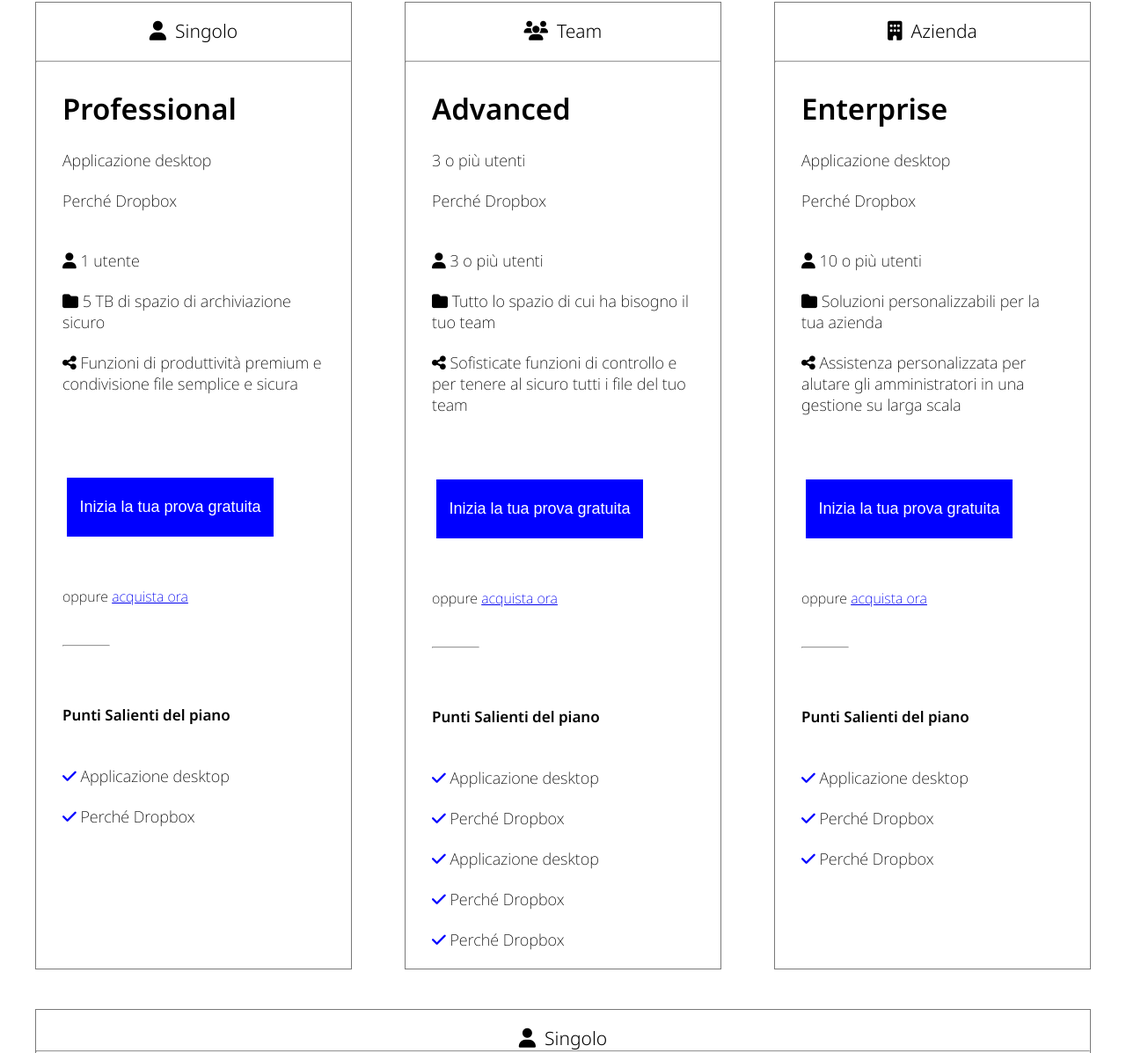
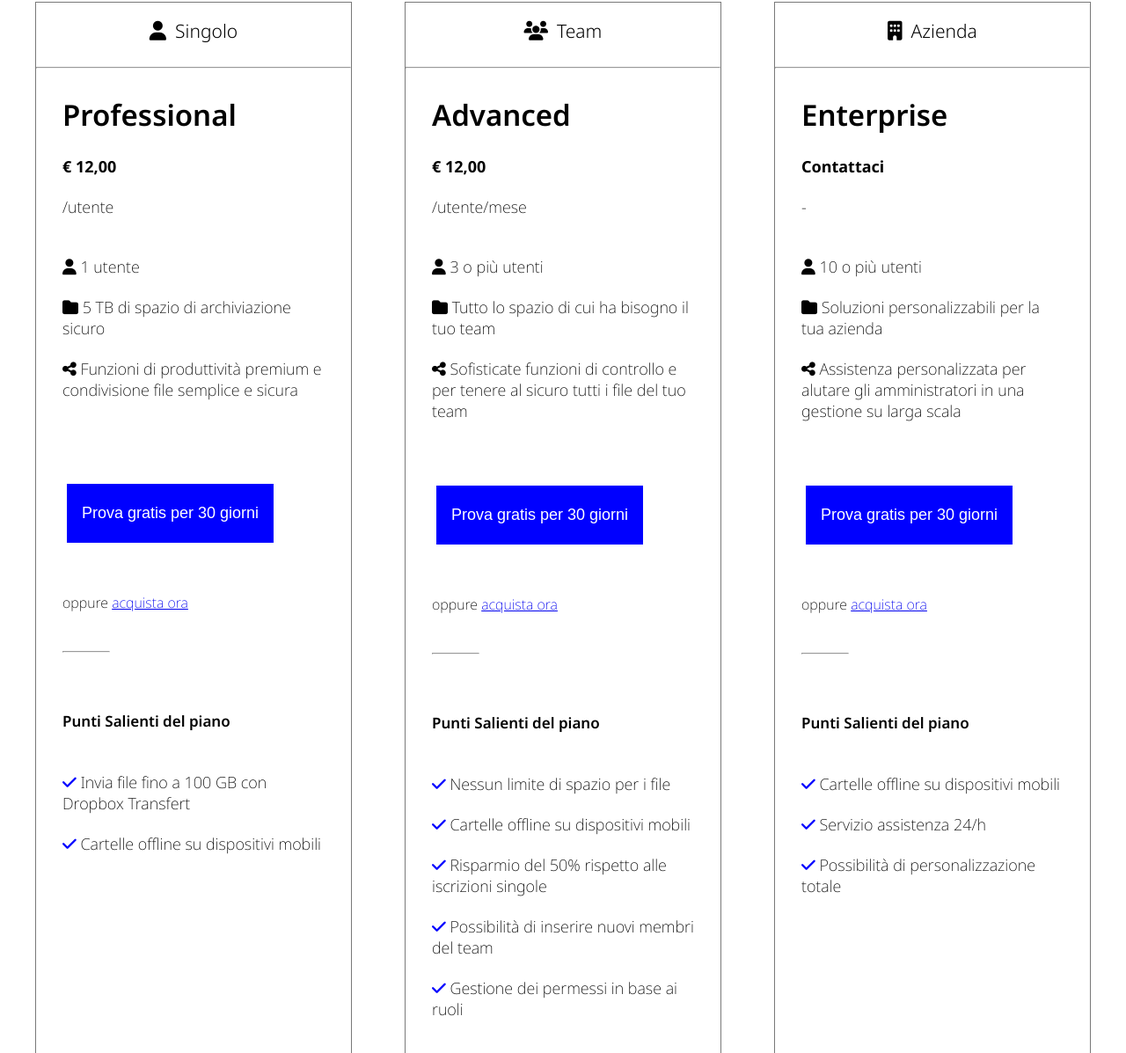
Before and after one commit to Robby94gtr/htmlcss-dropbox, a plain HTML site: page index.html in a window 1280 px wide. Shown: the part 1228-2425 px from the top of the page at 88% size. Drawn offline with Linux system fonts and the light colour scheme.

Commit message:
[EDIT] edited text business plans

```diff
--- a/css/style.css
+++ b/css/style.css
@@ -315,6 +315,10 @@ p{
     width: 18%;
 }
 
+.price{
+    font-weight: bold;
+}
+
 /* contact */
 
 .contact-container{
--- a/index.html
+++ b/index.html
@@ -99,8 +99,8 @@
                         <div class="padding">
                             <h6 class="business-title">Professional</h6>
                             <ul>
-                                <li>Applicazione desktop</li>
-                                <li>Perché Dropbox</li>
+                                <li class="price">&euro; 12,00</li>
+                                <li>/utente</li>
                             </ul>
                             <br>
                             <ul>
@@ -112,7 +112,7 @@
                             </ul>
                             <br>
                             <br>
-                            <button class="btn-blue white">Inizia la tua prova gratuita</button>
+                            <button class="btn-blue white">Prova gratis per 30 giorni</button>
                             <br>
                             <br>
                             <br>
@@ -127,8 +127,10 @@
                             <h6 class="business-title2">Punti Salienti del piano</h6>
                             <br>
                             <ul>
-                                <li><i class="fa-solid fa-check blue"></i> Applicazione desktop</li>
-                                <li><i class="fa-solid fa-check blue"></i> Perché Dropbox</li>
+                                <li><i class="fa-solid fa-check blue"></i> Invia file fino a 100 GB con
+                                    Dropbox Transfert</li>
+                                <li><i class="fa-solid fa-check blue"></i> Cartelle offline su dispositivi
+                                    mobili</li>
                             </ul>
                         </div>
 
@@ -144,19 +146,17 @@
                         <div class="padding">
                             <h6 class="business-title">Advanced</h6>
                             <ul>
-                                <li> 3 o più utenti</li>
-                                <li>Perché Dropbox</li>
+                                <li class="price">&euro; 12,00</li>
+                                <li>/utente/mese</li>
                             </ul>
                             <br>
                             <ul>
                                 <li><i class="fa-solid fa-user"></i> 3 o più utenti</li>
-                                <li><i class="fa-solid fa-folder"></i>  Tutto lo spazio di cui ha bisogno il
-                                    tuo team</li>
-                                <li><i class="fa-solid fa-share-nodes"></i>  Sofisticate funzioni di controllo e per tenere al sicuro tutti i file del
-                                    tuo team</li>
+                                <li><i class="fa-solid fa-folder"></i>  Tutto lo spazio di cui ha bisogno il tuo team</li>
+                                <li><i class="fa-solid fa-share-nodes"></i>  Sofisticate funzioni di controllo e per tenere al sicuro tutti i file del tuo team</li>
                             </ul>
                             <br>
-                            <button class="btn-blue white">Inizia la tua prova gratuita</button>
+                            <button class="btn-blue white">Prova gratis per 30 giorni</button>
                             <br>
                             <br>
                             <br>
@@ -171,13 +171,14 @@
                             <h6 class="business-title2">Punti Salienti del piano</h6>
                             <br>
                             <ul>
-                                <li><i class="fa-solid fa-check blue"></i> Applicazione desktop</li>
-                                <li><i class="fa-solid fa-check blue"></i> Perché Dropbox</li>
-                                <li><i class="fa-solid fa-check blue"></i> Applicazione desktop</li>
-                                <li><i class="fa-solid fa-check blue"></i> Perché Dropbox</li>
-                                <li><i class="fa-solid fa-check blue"></i> Perché Dropbox</li>
+                                <li><i class="fa-solid fa-check blue"></i> Nessun limite di spazio per i file</li>
+                                <li><i class="fa-solid fa-check blue"></i> Cartelle offline su dispositivi mobili</li>
+                                <li><i class="fa-solid fa-check blue"></i> Risparmio del 50% rispetto alle iscrizioni singole</li>
+                                <li><i class="fa-solid fa-check blue"></i> Possibilità di inserire nuovi membri del team</li>
+                                <li><i class="fa-solid fa-check blue"></i> Gestione dei permessi in base ai ruoli</li>
                             </ul>
-
+                           <br>
+                           <br>
                         </div>
 
 
@@ -192,8 +193,8 @@
                         <div class="padding">
                             <h6 class="business-title">Enterprise</h6>
                             <ul>
-                                <li>Applicazione desktop</li>
-                                <li>Perché Dropbox</li>
+                                <li class="price">Contattaci</li>
+                                <li>-</li>
                             </ul>
                             <br>
                             <ul>
@@ -202,7 +203,7 @@
                                 <li><i class="fa-solid fa-share-nodes"></i> Assistenza personalizzata per alutare gli amministratori in una gestione su larga scala</li>
                             </ul>
                             <br>
-                            <button class="btn-blue white">Inizia la tua prova gratuita</button>
+                            <button class="btn-blue white">Prova gratis per 30 giorni</button>
                             <br>
                             <br>
                             <br>
@@ -217,9 +218,9 @@
                             <h6 class="business-title2">Punti Salienti del piano</h6>
                             <br>
                             <ul>
-                                <li><i class="fa-solid fa-check blue"></i> Applicazione desktop</li>
-                                <li><i class="fa-solid fa-check blue"></i> Perché Dropbox</li>
-                                <li><i class="fa-solid fa-check blue"></i> Perché Dropbox</li>
+                                <li><i class="fa-solid fa-check blue"></i> Cartelle offline su dispositivi mobili</li>
+                                <li><i class="fa-solid fa-check blue"></i> Servizio assistenza 24/h</li>
+                                <li><i class="fa-solid fa-check blue"></i> Possibilità di personalizzazione totale</li>
                             </ul>
                         </div>
 
```
